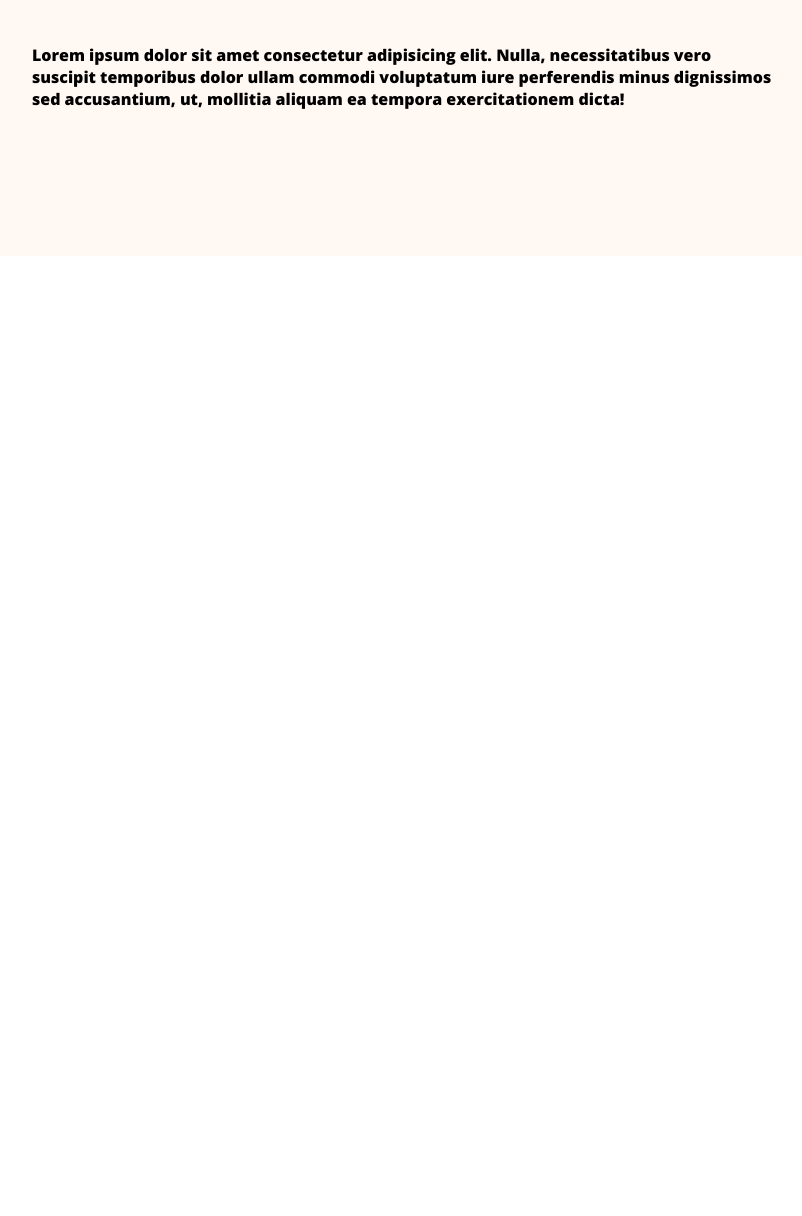
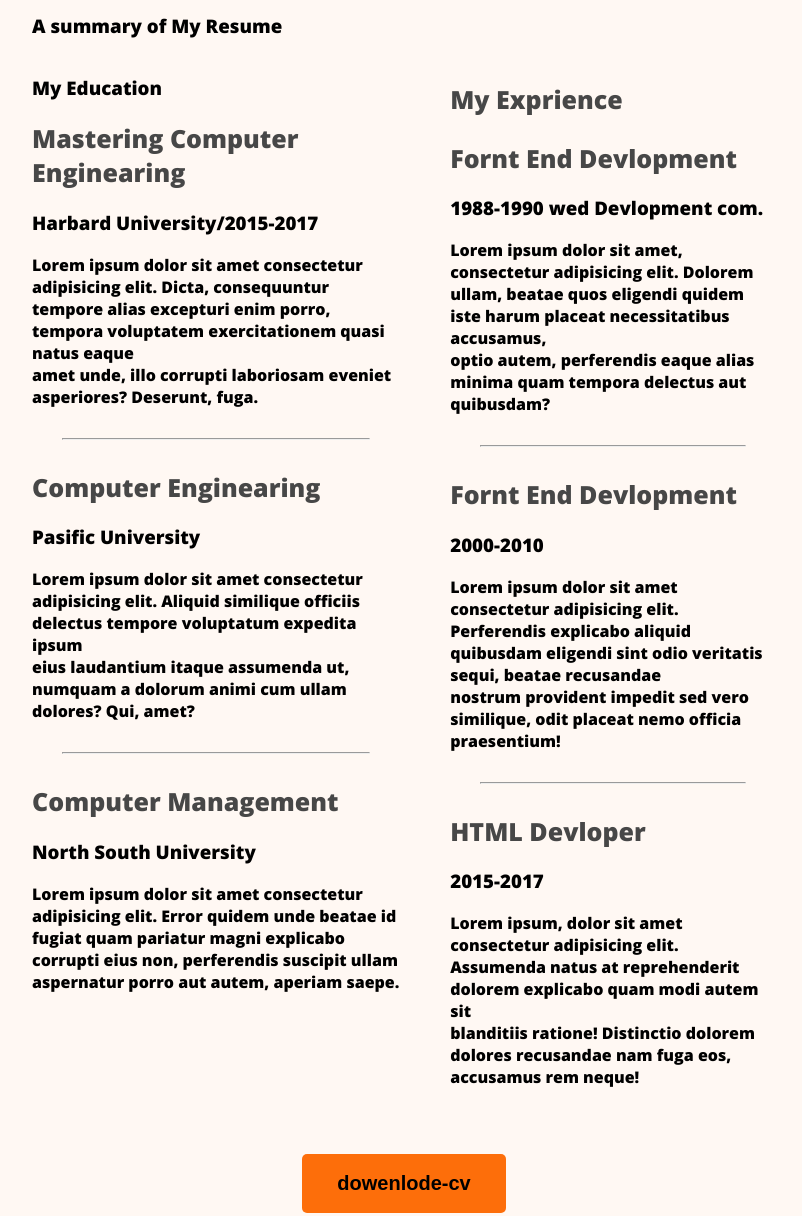
Before and after one commit to khadizaaktermery/webdevloperportfolio, a plain HTML site: page index.html in a window 1280 px wide. Shown: the part 2960-4176 px from the top of the page, without its empty margins (236-1038 px from the left). Before the commit the page ends 3346 px from the top, so only its background shows below. Drawn offline with nearby package versions, Linux system fonts and the light colour scheme.

Commit message:
added cv btn

```diff
--- a/Stayle/portfolio.css
+++ b/Stayle/portfolio.css
@@ -26,7 +26,6 @@ nav {
 }
 nav a {
   text-decoration: none;
-  color: ;
 }
 
 .nav-title {
@@ -104,7 +103,44 @@ main {
 }
 .skills-container {
   display: flex;
+  gap: 24px;
 }
 .skills {
   padding: 30px;
+  border-radius: 5px;
+  background-color: #fff;
+  box-shadow: 0px 6px 50px 0px rgb(0, 0, 0, 0, 06);
 }
+.skills-description {
+  color: #575757;
+}
+main section {
+  margin-top: 130px;
+}
+/* Resume sec */
+.resume-column-title {
+  color: #474747;
+  font-size: 30px;
+  font-weight: 700;
+  margin: 10px;
+}
+.resume-container {
+  display: flex;
+  gap: 50px;
+}
+.resume-item-title {
+  color: #474747;
+  font-size: 25px;
+  font-weight: 700;
+}
+.resume-container hr {
+  margin: 30px;
+}
+.resume-item-discription,
+.resume-item-institute {
+  color: #575757;
+}
+.dowenlode-cv {
+  text-align: center;
+  margin-top: 50px;
+}
--- a/index.html
+++ b/index.html
@@ -69,7 +69,7 @@
         <h3 class="section-title">What I do</h3>></h3>
         <p #id="what-i-do-section "  class="section-discription">Lorem ipsum dolor sit, amet consectetur adipisicing elit. Accusantium earum, explicabo, non illo impedit recusandae cum laborum harum corrupti asperiores nobis voluptates et <br>
            debitis, commodi ratione possimus perspiciatis eos ipsa!</p>
-           <div class="skils-container">
+           <div class="skills-container">
             <div class="skill">
               <img src="images/icons/js.png" alt="">
               <h3 class="skill-title">vanilla javascript</h3>
@@ -86,13 +86,79 @@
               <p class="skill-description">Lorem ipsum dolor, sit amet consectetur adipisicing elit. Nobis, accusantium! Saepe animi fuga incidunt voluptate deserunt porro molestias doloremque, libero, eaque amet repudiandae delectus doloribus velit quo sed eum facere.</p>
             </div>
             <div class="skill">
-              <img src="" alt="">
+              <img src="images/icons/mongo.png" alt="">
               <h3 class="skill-title"></h3>
               <p class="skill-description">Lorem ipsum dolor sit amet consectetur adipisicing elit. Nulla, necessitatibus vero suscipit temporibus dolor ullam commodi voluptatum iure perferendis minus dignissimos sed accusantium, ut, mollitia aliquam ea tempora exercitationem dicta!</p>
             </div>
            </div>
       </section>
 
+
+<!-- Resume sec -->
+      <section>
+        <h3>A summary of My Resume</h3>
+        <div class="resume-container">
+          <div>
+          <div class="resume-colum">
+            <h3  class="resume-colum-title">My Education</h3>
+
+          </div>
+          <div class="resume-item">
+            <h2 class="resume-item-title">Mastering Computer Enginearing</h2>
+            <h3 class="resum-item-institute">Harbard University/2015-2017</h3>
+            <p class="resume-item-description">Lorem ipsum dolor sit amet consectetur adipisicing elit. Dicta, consequuntur tempore alias excepturi enim porro, tempora voluptatem exercitationem quasi natus eaque <br>
+               amet unde, illo corrupti laboriosam eveniet asperiores? Deserunt, fuga.</p>
+          </div>
+          <hr>
+          <div class="resume-item">
+            <h2 class="resume-item-title">Computer Enginearing</h2>
+            <h3 class="resum-item-institute">Pasific University </h3>
+            <p class="resume-item-description">Lorem ipsum dolor sit amet consectetur adipisicing elit. Aliquid similique officiis delectus tempore voluptatum expedita ipsum  <br>
+              eius laudantium itaque assumenda ut, numquam a dolorum animi cum ullam dolores? Qui, amet?</p>
+          </div>
+          <hr>
+          <div class="resume-item">
+            <h2 class="resume-item-title">Computer Management</h2>
+            <h3 class="resum-item-institute">North South University</h3>
+            <p class="resume-item-description">Lorem ipsum dolor sit amet consectetur adipisicing elit. Error quidem unde beatae id fugiat quam pariatur magni explicabo  <br>
+              corrupti eius non, perferendis suscipit ullam aspernatur porro aut autem, aperiam saepe.</p>
+
+          </div></div>
+          <div>
+
+          <div class="resume-itme">
+            <h3 class="resume-item-title">My Exprience</h3>
+          </div>
+          <div class="resume-item">
+            <h2 class="resume-item-title">Fornt End Devlopment</h2>
+            <h3 class="resum-item-institute">1988-1990 wed Devlopment com.</h3>
+            <p class="resume-item-description">Lorem ipsum dolor sit amet, consectetur adipisicing elit. Dolorem ullam, beatae quos eligendi quidem iste harum placeat necessitatibus accusamus,<br>
+               optio autem, perferendis eaque alias minima quam tempora delectus aut quibusdam?</p>
+
+          </div>
+          <hr>
+          <div class="resume-item">
+            <h2 class="resume-item-title">Fornt End Devlopment</h2>
+            <h3 class="resum-item-institute">2000-2010</h3>
+            <p class="resume-item-description">Lorem ipsum dolor sit amet consectetur adipisicing elit. Perferendis explicabo aliquid quibusdam eligendi sint odio veritatis sequi, beatae recusandae <br>
+               nostrum provident impedit sed vero similique, odit placeat nemo officia praesentium!</p>
+          </div>
+          <hr>
+          <div class="resume-item">
+            <h2 class="resume-item-title">HTML Devloper</h2>
+            <h3 class="resum-item-institute">2015-2017</h3>
+            <p class="resume-item-description">Lorem ipsum, dolor sit amet consectetur adipisicing elit. Assumenda natus at reprehenderit dolorem explicabo quam modi autem sit <br>
+               blanditiis ratione! Distinctio dolorem dolores recusandae nam fuga eos, accusamus rem neque!</p>
+          </div></div>
+
+        </div>
+        <div class="dowenlode-cv">
+          <button class="btn-primary">dowenlode-cv</button>
+        </div>
+
+      </section>
+
+
     </main>
     <footer></footer>
   </body>
```
